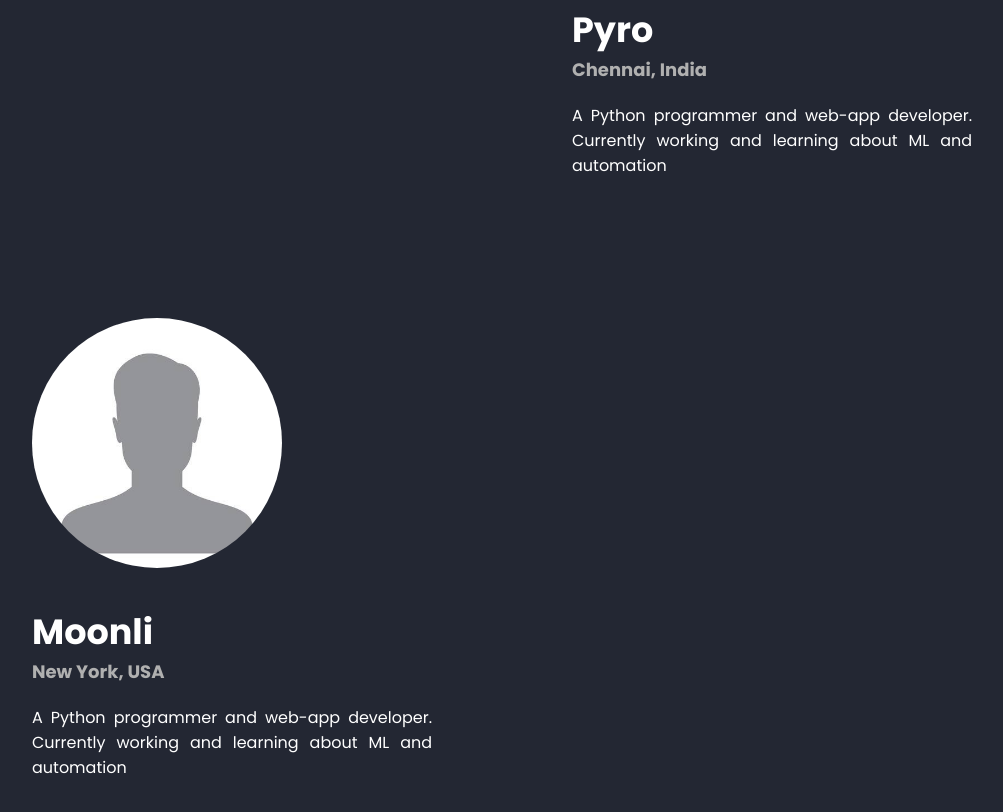
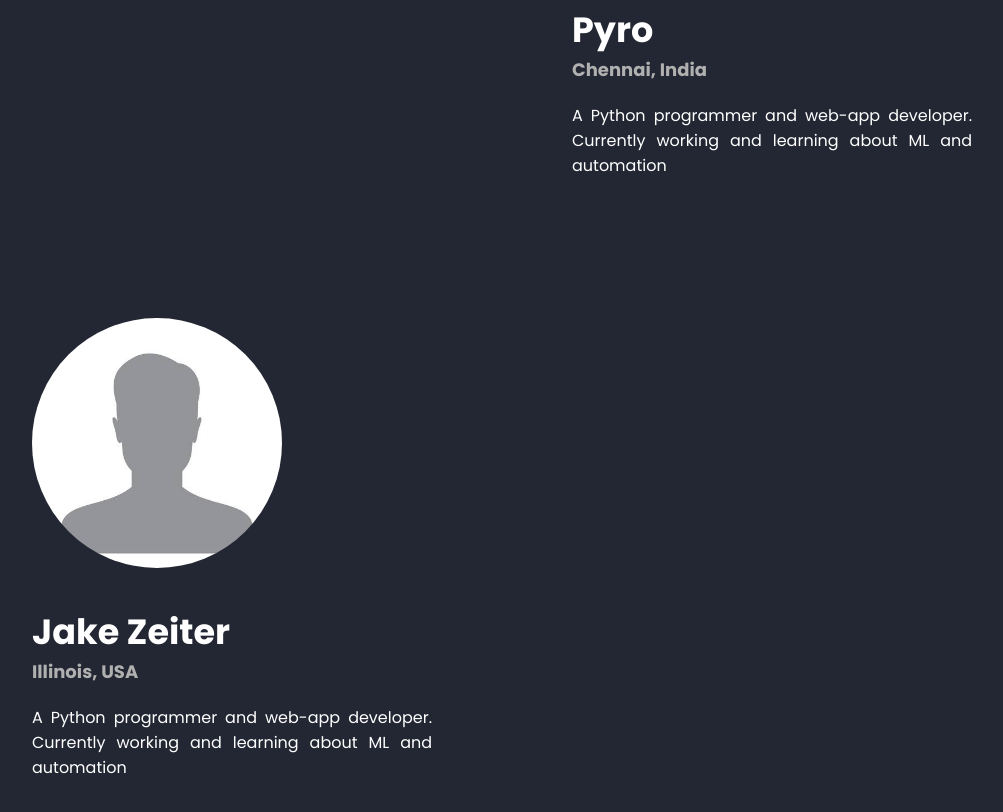
Before and after one commit to ShobhitRathi/DrowsyRide, a plain HTML site: page home.html in a window 1280 px wide. Shown: the part 2721-3533 px from the top of the page, without its empty margins (138-1141 px from the left). Drawn offline with nearby package versions, Linux system fonts and the light colour scheme.

Commit message:
zake id added

```diff
--- a/home.html
+++ b/home.html
@@ -97,8 +97,8 @@
 	<div class="profiles">
 		<div class="profile">
 			<img src="./images/unknown.jpg" class="profile-img">
-			<h3 class="user-name">Moonli</h3>
-			<h5>New York, USA</h5>
+			<h3 class="user-name">Jake Zeiter</h3>
+			<h5>Illinois, USA</h5>
 			<p>A Python programmer and web-app developer. Currently working and learning about ML and automation</p>
 		</div>
 	</div>
```
